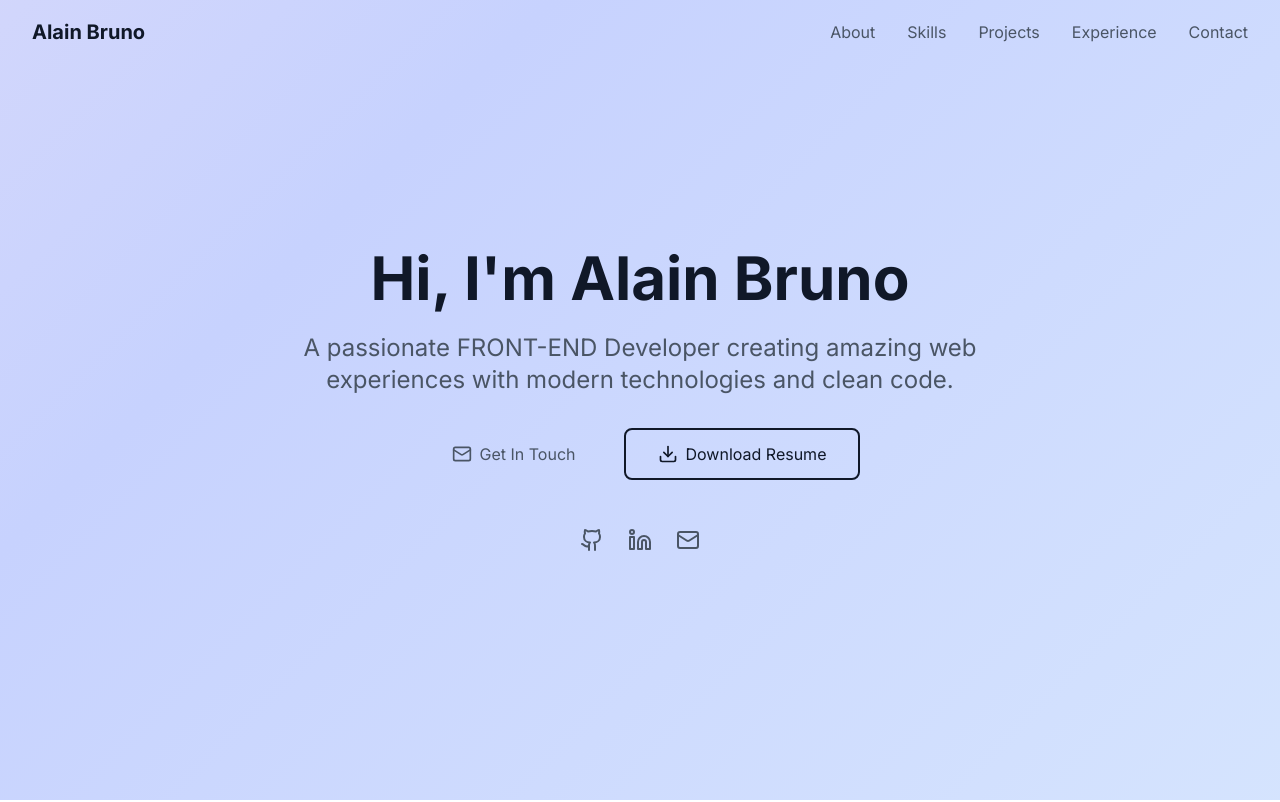
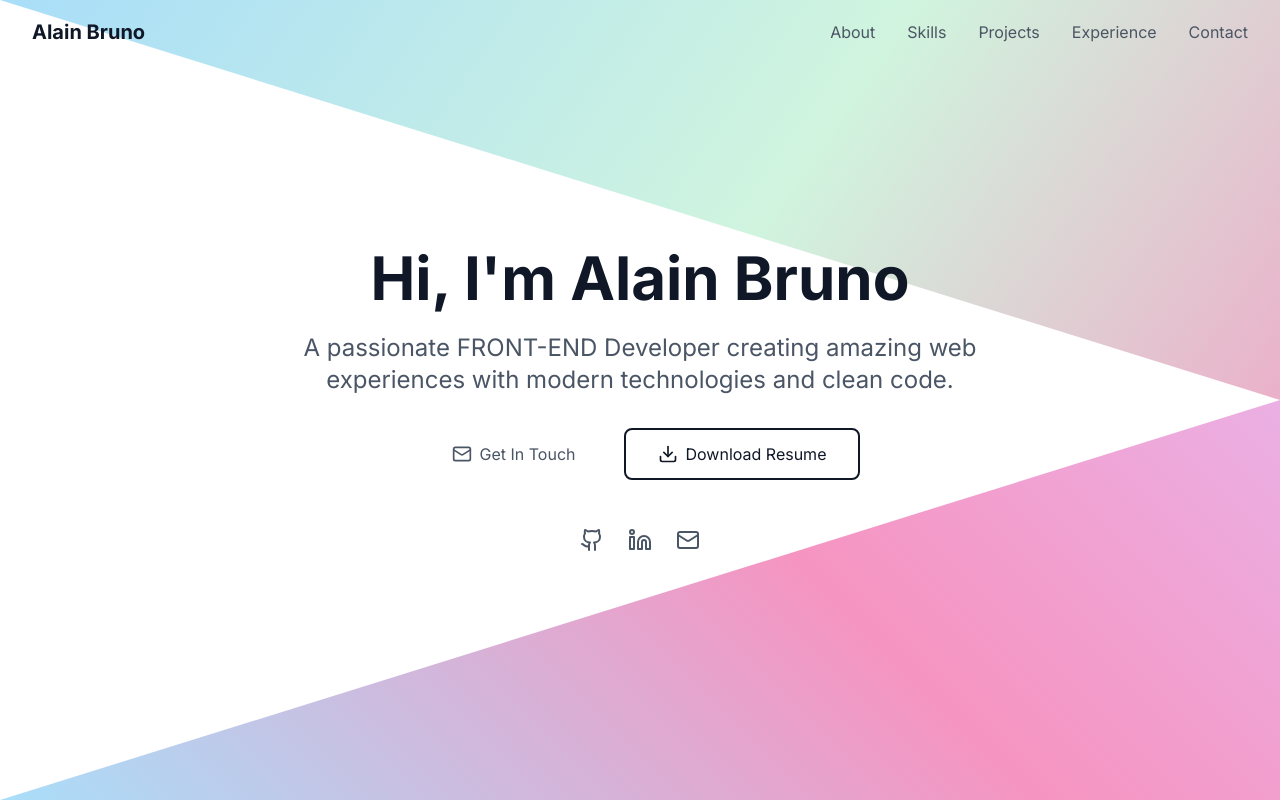
Before and after one commit to brunocode-s/portfolio, a Next.js app: page / in a window 1280 px wide. Shown: the top 802 px of the page. Built offline with nearby package versions, Linux system fonts and the light colour scheme.

Commit message:
new ui update

```diff
--- a/src/app/components/Contact.tsx
+++ b/src/app/components/Contact.tsx
@@ -24,7 +24,7 @@ const Contact = () => {
   }
 
   return (
-    <section id="contact" className="py-20 bg-white animated-gradient-bg">
+    <section id="contact" className="py-20 bg-white animated-gradient">
       <div className="container-max-width section-padding">
         <div className="text-center mb-16">
           <h2 className="text-3xl md:text-4xl font-bold text-gray-900 mb-4">
--- a/src/app/components/Footer.tsx
+++ b/src/app/components/Footer.tsx
@@ -8,17 +8,17 @@ const Footer = () => {
   useEffect(() => {
     const interval = setInterval(() => {
       setDateTime(new Date());
-    }, 1000); // updates every second
+    }, 1000);
     return () => clearInterval(interval);
   }, []);
 
   const formattedTime = dateTime.toLocaleTimeString();
   const year = dateTime.getFullYear();
 
-  const footerText = `© ${year} Alain Bruno • ${formattedTime} • alainbrunoofficial@gmail.com • Portfolio: brunocode_s • GitHub: brunocode-s • LinkedIn: in/alainbruno`;
+  const footerText = `© ${year} Alain Bruno • ${formattedTime} • alainbrunoofficial@gmail.com • Portfolio: brunocode-s • GitHub: brunocode-s • LinkedIn: in/alainbruno`;
 
   return (
-    <footer className="w-full h-[30px] bg-gray-900 overflow-hidden relative">
+    <footer className="w-full h-6 bg-gray-900 overflow-hidden relative">
       <div className="absolute whitespace-nowrap animate-marquee text-gray-300 text-[15px]">
         {footerText}
       </div>
--- a/src/app/components/Header.tsx
+++ b/src/app/components/Header.tsx
@@ -39,7 +39,7 @@ const Header = () => {
               <a
                 key={item.href}
                 href={item.href}
-                className="text-gray-600 hover:text-primary-600 transition-colors"
+                className="text-gray-600 hover:text-primary-600 transition-colors underline-hover"
               >
                 {item.label}
               </a>
--- a/src/app/components/Hero.tsx
+++ b/src/app/components/Hero.tsx
@@ -4,7 +4,7 @@ import { Github, Linkedin, Mail, Download } from 'lucide-react'
 
 const Hero = () => {
   return (
-    <section className="min-h-screen flex items-center justify-center bg-gradient-to-br from-primary-50 to-white animated-gradient">
+    <section className="min-h-screen flex items-center justify-center bg-gradient-to-br from-primary-50 to-white diagonal-split">
       <div className="container-max-width section-padding text-center">
         <div className="animate-fade-in">
           <h1 className="text-4xl md:text-6xl font-bold text-gray-900 mb-6">
@@ -22,7 +22,6 @@ const Hero = () => {
               <Mail size={20} />
               Get In Touch
             </a>
-
             <a
               href="/assets/ALAINresume.pdf"
               className="border-2 border-primary-600 text-primary-600 px-8 py-3 rounded-lg hover:bg-primary-600 hover:text-gray-600 hover:shadow-xl hover:scale-105 transition-all duration-300 flex items-center gap-2 transform-gpu"
--- a/src/app/globals.css
+++ b/src/app/globals.css
@@ -20,22 +20,34 @@
   }
 }
 
-@keyframes gradientShift {
-  0% {
-    background-position: 0% 50%;
+@layer utilities {
+  .animated-gradient {
+    background: linear-gradient(-45deg, #d0f4de, #a9def9, #e4c1f9, #f694c1);
+    background-size: 400% 400%;
+    animation: gradientShift 15s ease infinite;
   }
-  50% {
-    background-position: 100% 50%;
+  .diagonal-split {
+    position: relative;
+    z-index: 0;
   }
-  100% {
-    background-position: 0% 50%;
+
+  .diagonal-split::before {
+    content: "";
+    position: absolute;
+    inset: 0;
+    background: linear-gradient(125deg, #a9def9 0%, #d0f4de 50%, #f694c1 100%);
+    clip-path: polygon(0 0, 100% 0, 100% 50%, 0% 0%);
+    z-index: -1;
   }
-}
 
-.animated-gradient {
-  background: linear-gradient(-45deg, #e0f2fe, #c7d2fe, #fce7f3, #fef3c7);
-  background-size: 400% 400%;
-  animation: gradientShift 15s ease infinite;
+  .diagonal-split::after {
+    content: "";
+    position: absolute;
+    inset: 0;
+    background: linear-gradient(225deg, #e4c1f9 0%, #f694c1 50%, #a9def9 100%);
+    clip-path: polygon(0 100%, 100% 50%, 100% 100%);
+    z-index: -2;
+  }
 }
 
 @keyframes gradientShift {
@@ -50,17 +62,36 @@
   }
 }
 
-.animated-gradient-bg {
-  background: linear-gradient(-45deg, #e0f2fe, #fce7f3, #e9d5ff, #dbeafe);
-  background-size: 400% 400%;
-  animation: gradientShift 12s ease infinite;
+.underline-hover {
+  position: relative;
+  color: #4b5563;
+  transition: color 0.3s ease;
+  text-decoration: none;
+}
+
+.underline-hover:hover {
+  color: #4b5563;
+}
+
+.underline-hover::after {
+  content: "";
+  position: absolute;
+  left: 0;
+  bottom: 0;
+  height: 2px;
+  width: 0;
+  background-color: #4b5563;
+  transition: width 0.3s ease;
+}
+
+.underline-hover:hover::after {
+  width: 100%;
 }
 
 @keyframes marquee {
   0% {
     transform: translateX(200%);
   }
-
   100% {
     transform: translateX(-100%);
   }
```
